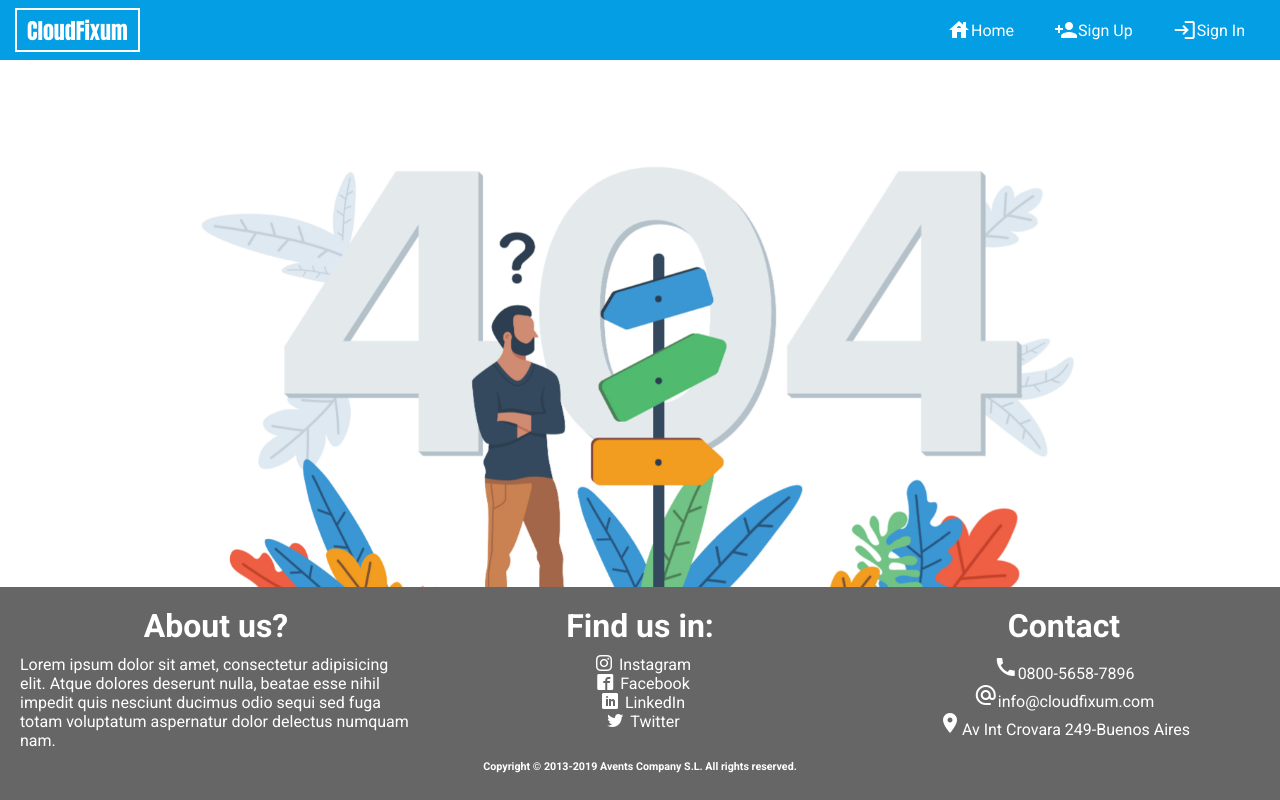
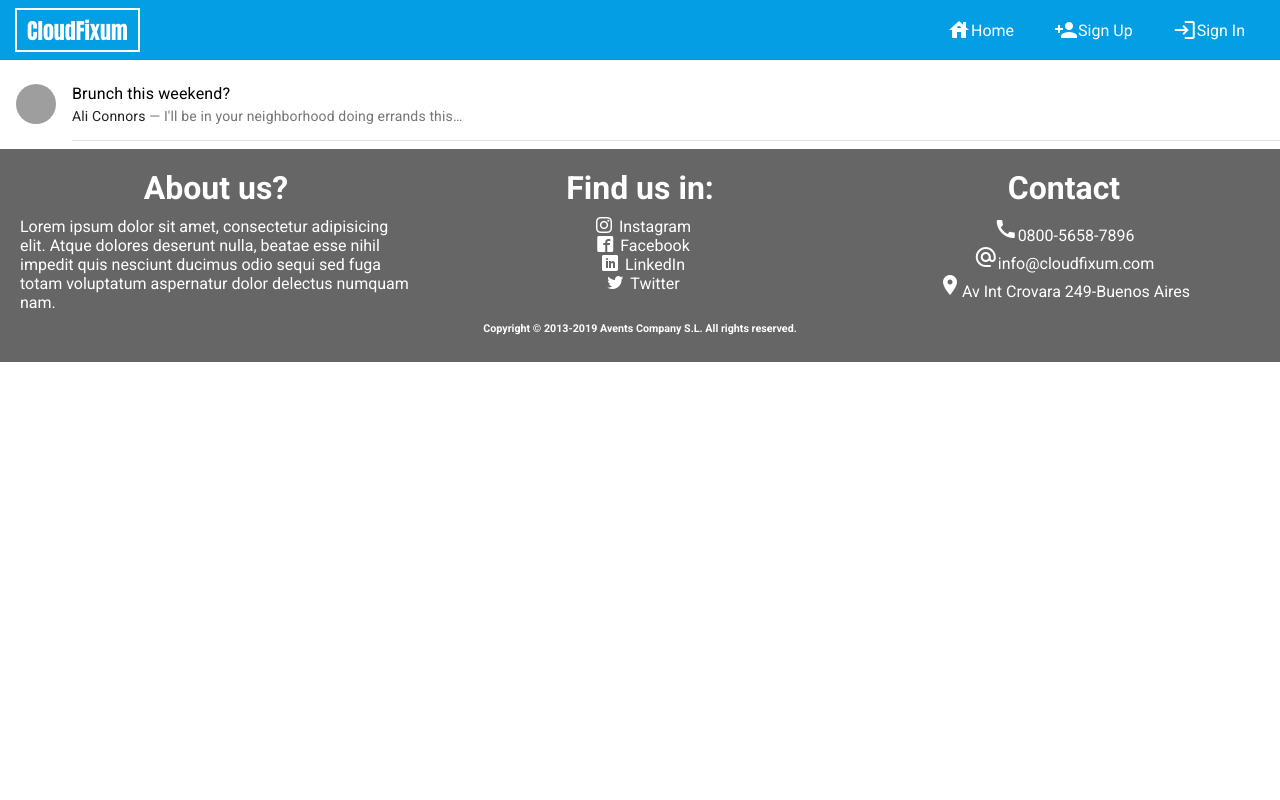
Before and after one commit to cloudfixum/frontend, a React (Create React App) app: page /user/budgets in a window 1280 px wide. Built offline with nearby package versions, Linux system fonts and the light colour scheme; grey boxes are pictures that could not be loaded.

Commit message:
added request form

```diff
--- a/src/App.js
+++ b/src/App.js
@@ -11,6 +11,7 @@ import Signin from './app/view/signin/signin';
 import BudgetRequest from "./app/view/request-budget-form/budget-request";
 import EditServiceProviderProfile from './app/view/edit-service-provider-profile/edit-service-provider-profile';
 import ServiceProviderSummary from './app/view/service-provider-summary/service-provider-summary';
+import BudgetUserProviderList from "./app/view/budget-user-provider-list/budget-user-provider-list";
 import {
     items_navbar_nolog,
     item_navbar_log,
@@ -88,6 +89,11 @@ function App() {
                     />
                     <Route
                         exact
+                        path="/user/budgets"
+                        component={BudgetUserProviderList}
+                    />
+                    <Route
+                        exact
                         path="/user/profile/edit"
                         render={() =>
                             localStorage.getItem('jwt') !== null ? (
@@ -96,10 +102,6 @@ function App() {
                                 <Redirect to="/signin" />
                             )
                         }
-                    />
-                    <Route
-                        path="/user/summary"
-                        component={ServiceProviderSummary}
                     />
                     <Route path="/*" component={NotFound} />
                 </Switch>
--- a/src/app/shared/services/budget-api.js
+++ b/src/app/shared/services/budget-api.js
@@ -2,7 +2,6 @@ import axios from 'axios';
 const BASE = 'https://cloudfixum-api-dev.herokuapp.com/api/';
 
 class BudgetApi {
-
     async createBudgetRequest(budgetRequest) {
         const budgetRequestJson = JSON.stringify(budgetRequest);
         const query = await axios.post(`${BASE}budget/request`, budgetRequestJson, {
@@ -25,9 +24,14 @@ class BudgetApi {
         return data;
     };
 
-    async getBudgetByUserId(id) {
-        console.log(id);
-        const query = await axios.get(`${BASE}budget/${id}/request`);
+    async getBudgetByUserId() {
+        const jwt = JSON.parse(localStorage.getItem('jwt'));
+        const query = await axios.get(`${BASE}user/budgets`, {
+            headers: {
+                'Content-Type': 'application/json',
+                Authorization: `Bearer ${jwt['jwt']}`,
+            },
+            });
         const data = query.data;
         return data;
     };
--- /dev/null
+++ b/src/app/view/budget-user-provider-list/budget-user-provider-list.js
@@ -0,0 +1,72 @@
+import React, {useEffect, useState} from 'react';
+
+import { makeStyles } from '@material-ui/core/styles';
+import List from '@material-ui/core/List';
+import ListItem from '@material-ui/core/ListItem';
+import Divider from '@material-ui/core/Divider';
+import ListItemText from '@material-ui/core/ListItemText';
+import ListItemAvatar from '@material-ui/core/ListItemAvatar';
+import Avatar from '@material-ui/core/Avatar';
+import Typography from '@material-ui/core/Typography';
+import BudgetApi from "../../shared/services/budget-api";
+
+
+
+const useStyles = makeStyles((theme) => ({
+    root: {
+        width: '100%',
+        backgroundColor: theme.palette.background.paper,
+    },
+    inline: {
+        display: 'inline',
+    },
+}));
+
+export default function BudgetUserProviderList() {
+
+    const getBudgets = () => {
+        new BudgetApi().getBudgetByUserId()
+            .then((res) => {
+                console.log(res)
+            })
+            .catch((e) => {
+                console.log(e)
+            })
+    }
+
+    const [budgets, setBudget] = useState({})
+
+    useEffect(() => {
+        getBudgets()
+    })
+
+    const classes = useStyles();
+    return (
+        <div className="container-budget-user-list">
+        <List className={classes.root}>
+            <ListItem alignItems="flex-start">
+                <ListItemAvatar>
+                    <Avatar alt="Remy Sharp" src="/static/images/avatar/1.jpg" />
+                </ListItemAvatar>
+                <ListItemText
+                    primary="Brunch this weekend?"
+                    secondary={
+                        <React.Fragment>
+                            <Typography
+                                component="span"
+                                variant="body2"
+                                className={classes.inline}
+                                color="textPrimary"
+                            >
+                                Ali Connors
+                            </Typography>
+                            {" — I'll be in your neighborhood doing errands this…"}
+                        </React.Fragment>
+                    }
+                />
+            </ListItem>
+            <Divider variant="inset" component="li" />
+        </List>
+        </div>
+    );
+}
--- a/src/app/view/register-service-user-provider/create-form-user-provide/create-form-user-provide.js
+++ b/src/app/view/register-service-user-provider/create-form-user-provide/create-form-user-provide.js
@@ -27,9 +27,9 @@ import './create-form-user-provide.scss';
 const parseDate = (date, separator) => {
 
     let inputDate = date.split(separator);
-    let day = parseInt(inputDate[2]);
-    let month = parseInt(inputDate[1]);
-    let year = parseInt(inputDate[0]);
+    let day = inputDate[2];
+    let month = inputDate[1];
+    let year = inputDate[0];
 
     return { day, month, year };
 };
--- a/src/app/view/service-provider-profile/service-provider-profile.js
+++ b/src/app/view/service-provider-profile/service-provider-profile.js
@@ -1,9 +1,25 @@
-import template from './service-provider-profile.template';
-import { useState, useEffect } from 'react';
+import React, {useState, useEffect} from 'react';
+import { Link } from 'react-router-dom'
 import { UserApi } from '../../shared/services/user-api';
 import ServicesApi from '../../shared/services/services-api';
+import CardServices from "../home-page/card-services/card-services";
+
+import '../home-page/card-services/card-services.scss';
+import './service-provider-profile.scss';
 
 export default function ServiceProviderProfile() {
+    const values = [
+        'Id',
+        'Dni',
+        'Name',
+        'Last Name',
+        'Email',
+        'Phone Number',
+        'Address',
+        'Location',
+        'Birthday',
+    ];
+
     const [user, setUser] = useState({});
 
     const [services, setServices] = useState([]);
@@ -41,5 +57,53 @@ export default function ServiceProviderProfile() {
             });
     };
 
-    return template(user, services);
+    return (
+        <div className="provider-profile">
+            <nav className="flex-column-center-center title-background">
+                <h3 className="title profile-title"> My Profile </h3>
+            </nav>
+            <div className="wrapper">
+                <div className="mat-card">
+                    <p>
+                        <b>Name:</b> {user.name}
+                    </p>
+                    <p>
+                        <b>Last Name:</b> {user.last_name}
+                    </p>
+                    <p>
+                        <b>Username:</b> {user.email}
+                    </p>
+                    <Link to='/user/budgets'>
+                        <button>
+                            <p>
+                                <b>Budget Request List</b>
+                            </p>
+                        </button>
+                    </Link>
+                    <button
+                        id="edit"
+                        name="edit"
+                        className="button-primary button-edit"
+                        onClick={() => {
+                            window.location = '/user/profile/edit';
+                        }}>
+                        Edit Profile
+                    </button>
+                </div>
+            </div>
+            <div className="">
+                <div className="wrapper col3 col2-md col1-xs">
+                    {services.map((service, i) => {
+                        return (
+                            <CardServices
+                                key={i}
+                                service={service}
+                                category={service.category}
+                            />
+                        );
+                    })}
+                </div>
+            </div>
+        </div>
+    );
 }
--- a/src/app/view/service-provider-profile/service-provider-profile.template.jsx
+++ b/src/app/view/service-provider-profile/service-provider-profile.template.jsx
@@ -1,67 +1,14 @@
-import React from 'react';
+import React, { Link } from 'react';
 import Grid from '@material-ui/core/Grid';
 
-import '../home-page/card-services/card-services.scss';
-import './service-provider-profile.scss';
+
 import { Preloader } from '../../shared/components/preloader/preloader';
 import CardServices from '../home-page/card-services/card-services';
 
-const values = [
-    'Id',
-    'Dni',
-    'Name',
-    'Last Name',
-    'Email',
-    'Phone Number',
-    'Address',
-    'Location',
-    'Birthday',
-];
 
-export default (user, services) => {
+
+export default function Template (user, services) {
     return (
-        <div className="provider-profile">
-            <nav className="flex-column-center-center title-background">
-                <h3 className="title profile-title"> My Profile </h3>
-            </nav>
-            <div className="wrapper">
-                <div className="mat-card">
-                    <p>
-                        <b>Name:</b> {user.name}
-                    </p>
-                    <p>
-                        <b>Last Name:</b> {user.last_name}
-                    </p>
-                    <p>
-                        <b>Username:</b> {user.email}
-                    </p>
-                    <p>
-                        <b>Budget Request List:</b>
-                    </p>
-                    <button
-                        id="edit"
-                        name="edit"
-                        className="button-primary button-edit"
-                        onClick={() => {
-                            window.location = '/user/profile/edit';
-                        }}>
-                        Edit Profile
-                    </button>
-                </div>
-            </div>
-            <div className="">
-                <div className="wrapper col3 col2-md col1-xs">
-                    {services.map((service, i) => {
-                        return (
-                            <CardServices
-                                key={i}
-                                service={service}
-                                category={service.category}
-                            />
-                        );
-                    })}
-                </div>
-            </div>
-        </div>
+        <div></div>
     );
 };
```
Also changed, not shown: src/app/view/budget-user-provider-list/budget-user-provider-list.scss (added).
